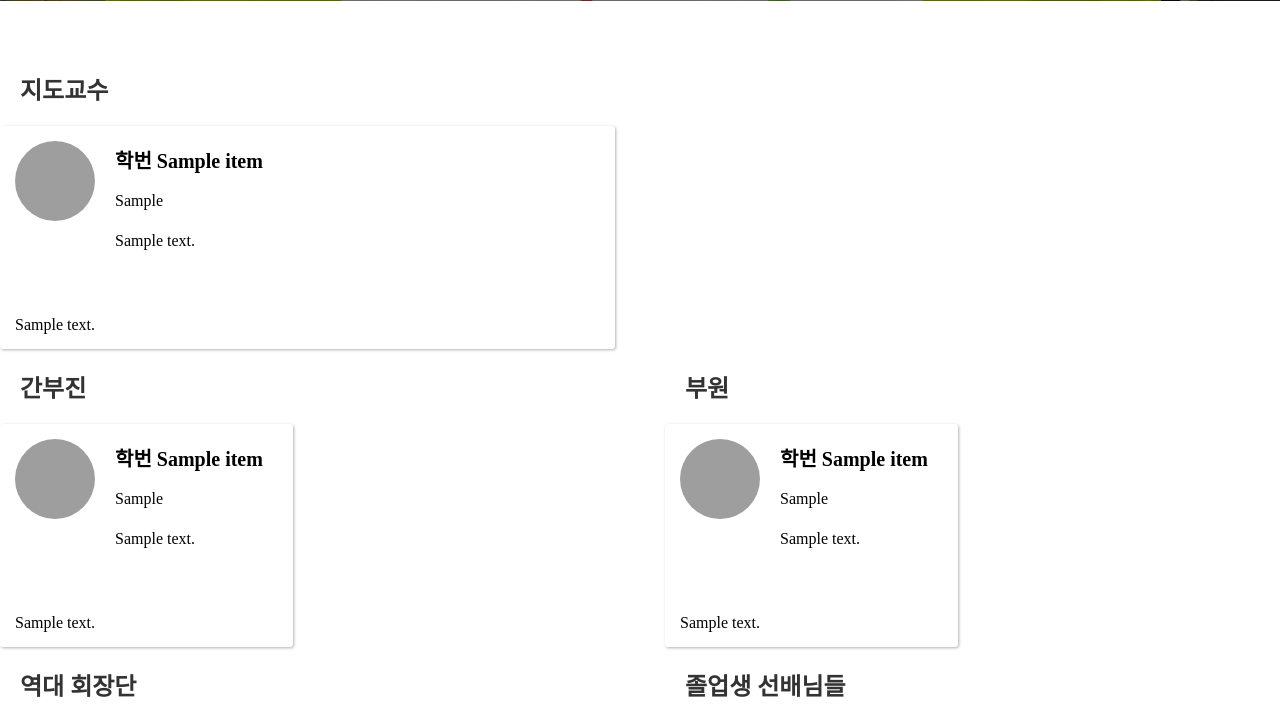
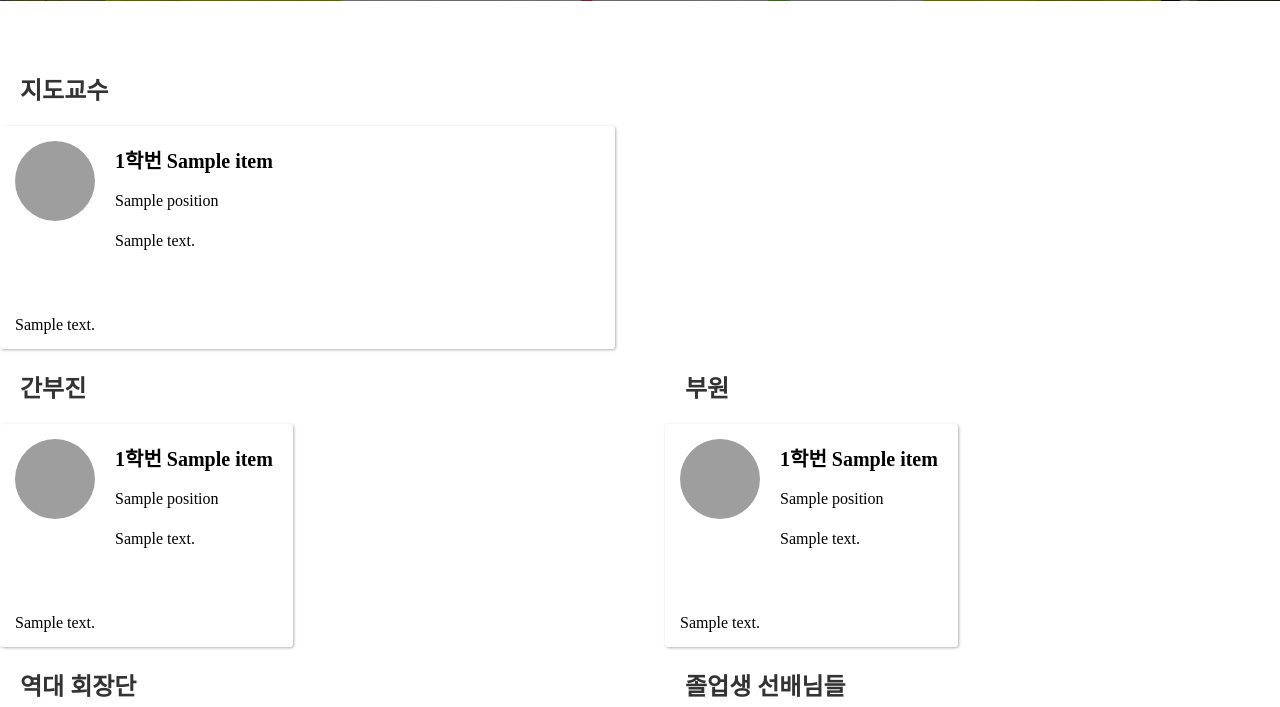
Before and after one commit to KMU-WINK/kmu-wink-official, a Django app: template templates/members.html in a window 1280 px wide. Shown: the part 599-1306 px from the top of the page. Run offline with Django 3.2, Linux system fonts and the light colour scheme; the template is opened without the code that fills it: most values are stand-ins (such as "Sample title", 1, 10 or a date in 2020); some libraries are stand-ins or nearby versions; some web fonts are replaced; grey boxes are pictures that could not be loaded.

Commit message:
학번 누락 수정

```diff
--- a/templates/component/human_card.html
+++ b/templates/component/human_card.html
@@ -30,8 +30,8 @@
         <div class="information">
             <ul>
                 <li class="name">
-                    {% if item.position != 20 %}
-                        {{ item.student_number|slugify|slice:"2:4" }}학번
+                    {% if item.position != "지도 교수" %}
+                        {{ item.student_num }}학번
                     {% endif %}
                     {{ item.name }}
                 </li>
@@ -40,7 +40,7 @@
                     <li>{{ item.prev_position }}</li>
                 {% else %}
                 {% if item.position %}
-                    <li>{{ item.get_position_display }}</li>
+                    <li>{{ item.position }}</li>
                     {% endif %}
                 {% endif %}
 
```
